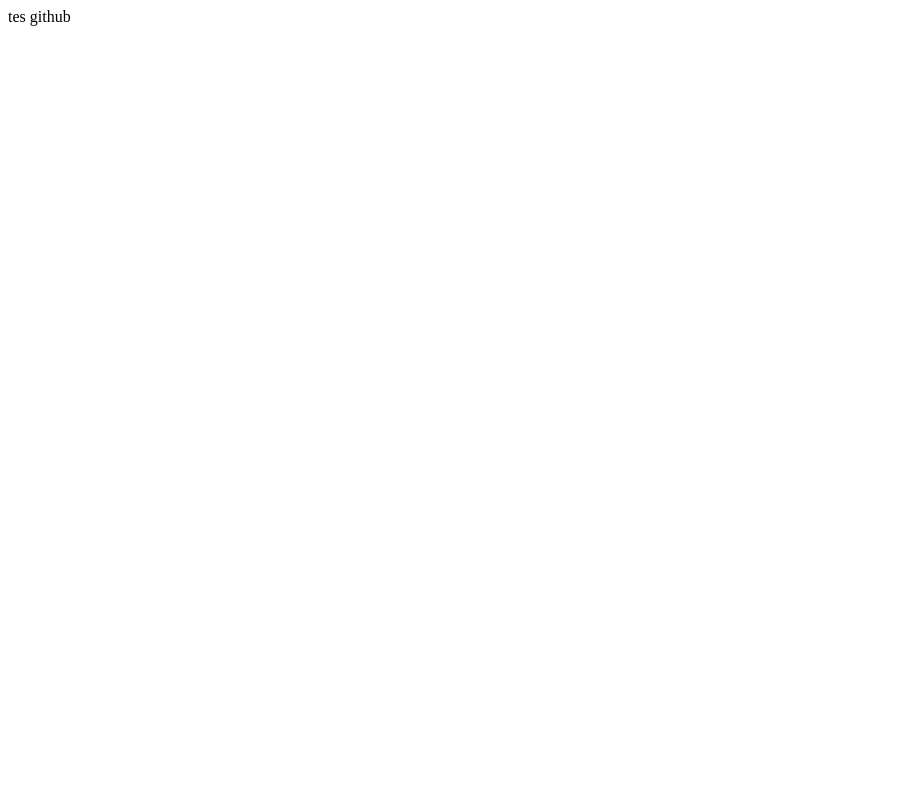
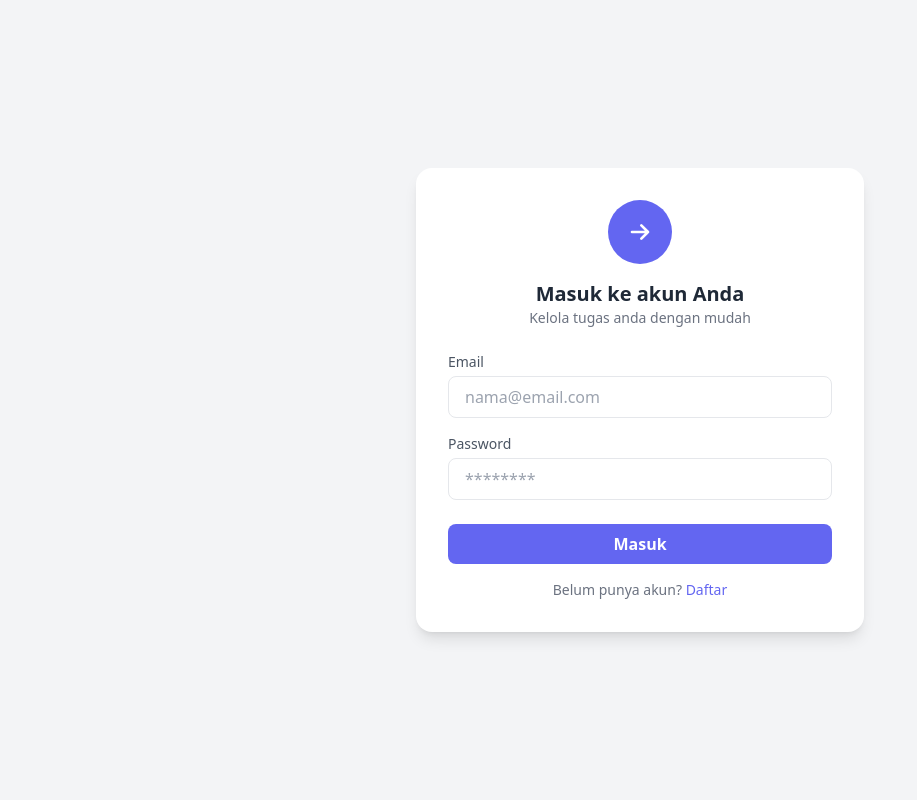
Before and after one commit to Nuis1/to-do-list, a PHP site: page /login.php in a window 1280 px wide. Before the commit the part shown is almost empty. Shown: the whole page, without its empty margins (0-917 px from the left). Run offline with PHP 8.4, Linux system fonts and the light colour scheme; some libraries are stand-ins or nearby versions.

Commit message:
membuat form login

```diff
--- a/app/views/auth/login.php
+++ b/app/views/auth/login.php
@@ -1 +1,69 @@
-<p>tes github</p>
+<!DOCTYPE html>
+<html lang="id">
+<head>
+  <meta charset="UTF-8">
+  <title>Login</title>
+  <script src="https://cdn.tailwindcss.com"></script>
+</head>
+<body class="min-h-screen bg-gray-100 flex items-center justify-center">
+
+  <!-- Card -->
+  <div class="bg-white w-full max-w-md rounded-2xl shadow-lg p-8">
+
+    <!-- Icon -->
+    <div class="flex justify-center mb-4">
+      <div class="w-16 h-16 rounded-full bg-indigo-500 flex items-center justify-center">
+        <svg xmlns="http://www.w3.org/2000/svg"
+             class="w-8 h-8 text-white"
+             fill="none"
+             viewBox="0 0 24 24"
+             stroke="currentColor">
+          <path stroke-linecap="round" stroke-linejoin="round" stroke-width="2"
+                d="M13 7l5 5m0 0l-5 5m5-5H6" />
+        </svg>
+      </div>
+    </div>
+
+    <!-- Title -->
+    <h2 class="text-center text-xl font-semibold text-gray-800">
+      Masuk ke akun Anda
+    </h2>
+    <p class="text-center text-gray-500 text-sm mb-6">
+      Kelola tugas anda dengan mudah
+    </p>
+
+    <!-- Form -->
+    <form>
+      <!-- Email -->
+      <div class="mb-4">
+        <label class="block text-sm text-gray-600 mb-1">Email</label>
+        <input type="email"
+               placeholder="nama@email.com"
+               class="w-full px-4 py-2 border rounded-lg focus:outline-none focus:ring-2 focus:ring-indigo-400">
+      </div>
+
+      <!-- Password -->
+      <div class="mb-6">
+        <label class="block text-sm text-gray-600 mb-1">Password</label>
+        <input type="password"
+               placeholder="********"
+               class="w-full px-4 py-2 border rounded-lg focus:outline-none focus:ring-2 focus:ring-indigo-400">
+      </div>
+
+      <!-- Button -->
+      <button type="submit"
+              class="w-full bg-indigo-500 text-white py-2 rounded-lg font-semibold hover:bg-indigo-600 transition">
+        Masuk
+      </button>
+    </form>
+
+    <!-- Register -->
+    <p class="text-center text-sm text-gray-500 mt-4">
+      Belum punya akun?
+      <a href="#" class="text-indigo-500 hover:underline">Daftar</a>
+    </p>
+
+  </div>
+
+</body>
+</html>
```
